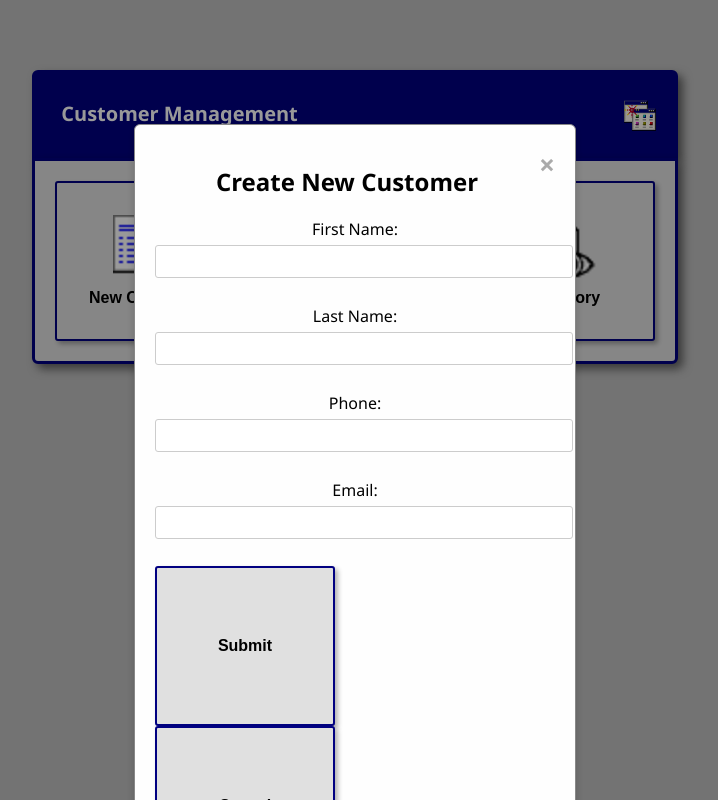
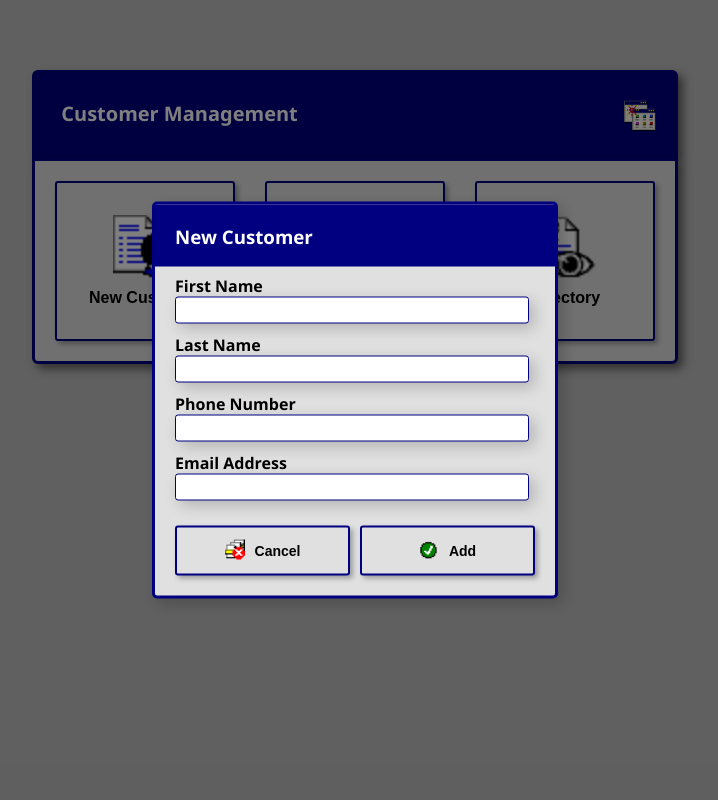
Before and after one commit to gl3bert/MechanicExpress, a plain HTML site: page client/customers_menu.html in a window 1280 px wide. Both pictures are taken after a click on the button "New Customer". Shown: the whole page, without its empty margins (285-1003 px from the left). Drawn offline with nearby package versions, Linux system fonts and the light colour scheme.

Commit message:
Making user input nicer.

```diff
--- a/client/customers_menu.html
+++ b/client/customers_menu.html
@@ -8,6 +8,9 @@
     <link rel="icon" type="image/x-icon" href="src/gear.png">
     <script src="https://code.jquery.com/jquery-3.6.0.min.js"></script>
 </head>
+
+<div class="popup-overlay"></div>
+
 <body>
 
 <div class="header">
@@ -34,51 +37,100 @@
     </div>
 </div>
 
-<!-- Modal (Popup) Form -->
-<div id="customer-form-modal" class="modal">
-    <div class="modal-content">
-        <span class="close" onclick="closeCustomerForm()">&times;</span>
-        <h2>Create New Customer</h2>
-        <form id="customer-form">
-            <label for="first">First Name:</label>
-            <input type="text" id="first" name="first" required><br><br>
 
-            <label for="last">Last Name:</label>
-            <input type="text" id="last" name="last" required><br><br>
+<div class="popup">
+    <div class="popup-header">
+        <h3>New Customer</h3>
+    </div>
 
-            <label for="phone">Phone:</label>
-            <input type="text" id="phone" name="phone" required><br><br>
+    <div class="popup-container">
+        <div class="popup-data-field">
+            <label for="first">First Name</label>
+            <input type="text" id="first" name="first" required>
+        </div>
+        <div class="popup-data-field">
+            <label for="last">Last Name</label>
+            <input type="text" id="last" name="last" required>
+        </div>
+        <div class="popup-data-field">
+            <label for="phone">Phone Number</label>
+            <input type="text" id="phone" name="phone" required>
+        </div>
+        <div class="popup-data-field">
+            <label for="email">Email Address</label>
+            <input type="text" id="email" name="email" required>
+        </div>
 
-            <label for="email">Email:</label>
-            <input type="email" id="email" name="email" required><br><br>
+        <div class="popup-buttons">
+            <button type="button" class="popup-button cancel" onclick="closeCustomerForm()">
+                <img src="src/cancel.png" alt="Cancel Icon">
+                <span>Cancel</span>
+            </button>
+            <button type="button" class="popup-button add" onclick="submitCustomerForm()">
+                <img src="src/save_check.png" alt="Save Icon">
+                <span>Add</span>
+            </button>
+        </div>
 
-            <button type="button" onclick="submitCustomerForm()">Submit</button>
-            <button type="button" onclick="closeCustomerForm()">Cancel</button>
-        </form>
     </div>
 </div>
 
+
 <script>
-    // Show the customer form modal (popup)
+    // Show popup and overlay
     function showCustomerForm() {
-        $('#customer-form-modal').show();
+        $('.popup-overlay').show();
+        $('.popup').show();
     }
 
-    // Close the customer form modal
+    // Hide popup and overlay
     function closeCustomerForm() {
-        $('#customer-form-modal').hide();
+        $('.popup-overlay').hide();
+        $('.popup').hide();
+        clearForm(); // Clear form when closing
+    }
+
+    // Clear form fields
+    function clearForm() {
+        $('#first').val('');
+        $('#last').val('');
+        $('#phone').val('');
+        $('#email').val('');
+    }
+
+    // Validate phone number (must be 10 digits)
+    function isValidPhone(phone) {
+        return /^\d{10}$/.test(phone);
+    }
+
+    // Validate email format
+    function isValidEmail(email) {
+        return /^[^\s@]+@[^\s@]+\.[^\s@]+$/.test(email);
     }
 
     // Submit the customer form using AJAX
     function submitCustomerForm() {
-        const customerData = {
-            first: $('#first').val(),
-            last: $('#last').val(),
-            phone: $('#phone').val(),
-            email: $('#email').val()
-        };
+        const first = $('#first').val().trim();
+        const last = $('#last').val().trim();
+        const phone = $('#phone').val().trim();
+        const email = $('#email').val().trim();
 
-        // Send the data to the /api/customer route
+        // Error checks
+        if (first === '' || last === '' || phone === '' || email === '') {
+            alert('All fields are required.');
+            return;
+        }
+        if (!isValidPhone(phone)) {
+            alert('Phone number must be exactly 10 digits.');
+            return;
+        }
+        if (!isValidEmail(email)) {
+            alert('Enter a valid email address.');
+            return;
+        }
+
+        const customerData = { first, last, phone, email };
+
         $.ajax({
             url: 'http://localhost:8080/api/customer',
             type: 'POST',
@@ -86,68 +138,116 @@
             data: JSON.stringify(customerData),
             success: function(response) {
                 alert('Customer created successfully!');
-                $('#customer-form')[0].reset(); // Reset the form
-                $('#customer-form-modal').hide(); // Hide the form after submission
+                clearForm();
+                closeCustomerForm();
             },
             error: function(error) {
                 alert('Error creating customer: ' + error.responseText);
             }
         });
     }
+
+    $(document).ready(function () {
+        $('.popup-button.cancel').click(function () {
+            closeCustomerForm();
+        });
+    });
 </script>
 
-<!-- Popup Modal Styles -->
+
 <style>
-    /* Modal (Popup) Styles */
-    .modal {
-        display: none; /* Hidden by default */
+    .popup {
+        display: none;
+        width: 400px;
+        border: 3px solid #010081;
+        background-color: #e0e0e0;
         position: fixed;
-        z-index: 1; /* Sit on top */
-        left: 0;
-        top: 0;
-        width: 100%; /* Full width */
-        height: 100%; /* Full height */
-        overflow: auto; /* Enable scroll if needed */
-        background-color: rgb(0, 0, 0); /* Fallback color */
-        background-color: rgba(0, 0, 0, 0.4); /* Black w/ opacity */
-        padding-top: 60px;
+        top: 50%;
+        left: 50%;
+        transform: translate(-50%, -50%);
+        box-shadow: 5px 5px 15px rgba(0, 0, 0, 0.2);
+        padding-top: 50px; /* Space for the header */
+        border-radius: 5px;
+        z-index: 1001;
     }
 
-    /* Modal Content */
-    .modal-content {
-        background-color: #fefefe;
-        margin: 5% auto;
-        padding: 20px;
-        border: 1px solid #888;
-        width: 400px;
-        border-radius: 6px;
-        box-shadow: 0px 4px 8px rgba(0, 0, 0, 0.2);
+    .popup-header {
+        background: #010081;
+        color: white;
+        padding-left: 20px;
+        position: absolute;
+        width: 380px;
+        top: 0;
+        left: 0;
+        text-align: left;
     }
 
-    /* The Close Button */
-    .close {
-        color: #aaa;
-        float: right;
-        font-size: 28px;
+    .popup-container {
+        padding: 20px;
+        display: flex;
+        flex-direction: column;
+        gap: 10px;
+        text-align: left;
+    }
+
+    .popup-data-field {
+        display: flex;
+        flex-direction: column;
+    }
+
+    .popup-data-field label {
         font-weight: bold;
     }
 
-    .close:hover,
-    .close:focus {
-        color: black;
-        text-decoration: none;
-        cursor: pointer;
+    .popup-data-field input {
+        width: 95%;
+        padding: 5px;
+        border: 1px solid #010081;
+        border-radius: 3px;
+        box-shadow: 5px 5px 15px rgba(0, 0, 0, 0.2);
     }
 
-    /* Form Inputs and Buttons */
-    input[type="text"], input[type="email"] {
+    .popup-buttons {
+        display: flex;
+        justify-content: flex-end;
+        gap: 10px;
+        margin-top: 15px;
+    }
+
+    .popup-button {
+        height: 50px;
+        padding: 8px 15px;
+        border-radius: 3px;
+        cursor: pointer;
+        font-size: 14px;
+        gap: 5px;
+        display: flex;
+        flex-direction: row;
+        align-items: center;
+        color: #e0e0e0;
+        border: 2px solid #010081;
+        color: black;
+    }
+
+    .popup-button img {
+        width: 20px;
+        height: 20px;
+        padding-top: 8px;
+        padding-left: 0px;
+        padding-right: 5px;
+    }
+
+    .popup-overlay {
+        display: none;
+        position: fixed;
+        top: 0;
+        left: 0;
         width: 100%;
-        padding: 8px;
-        margin: 5px 0;
-        border-radius: 3px;
-        border: 1px solid #ccc;
+        height: 100%;
+        background-color: rgba(0, 0, 0, 0.5);
+        z-index: 1000;
     }
+
 </style>
-
 </body>
 </html>
```
Also changed, not shown: client/src/cancel.png (added), client/src/save_check.png (added).
